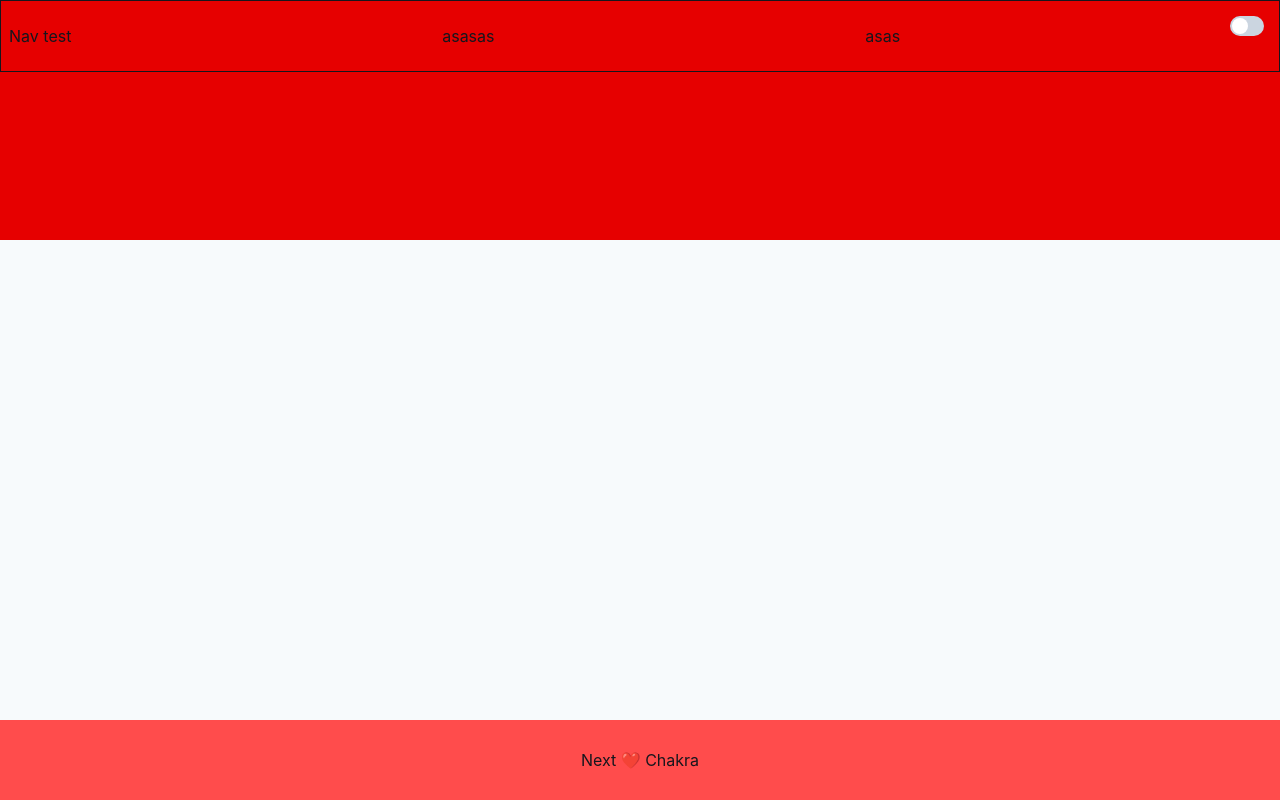
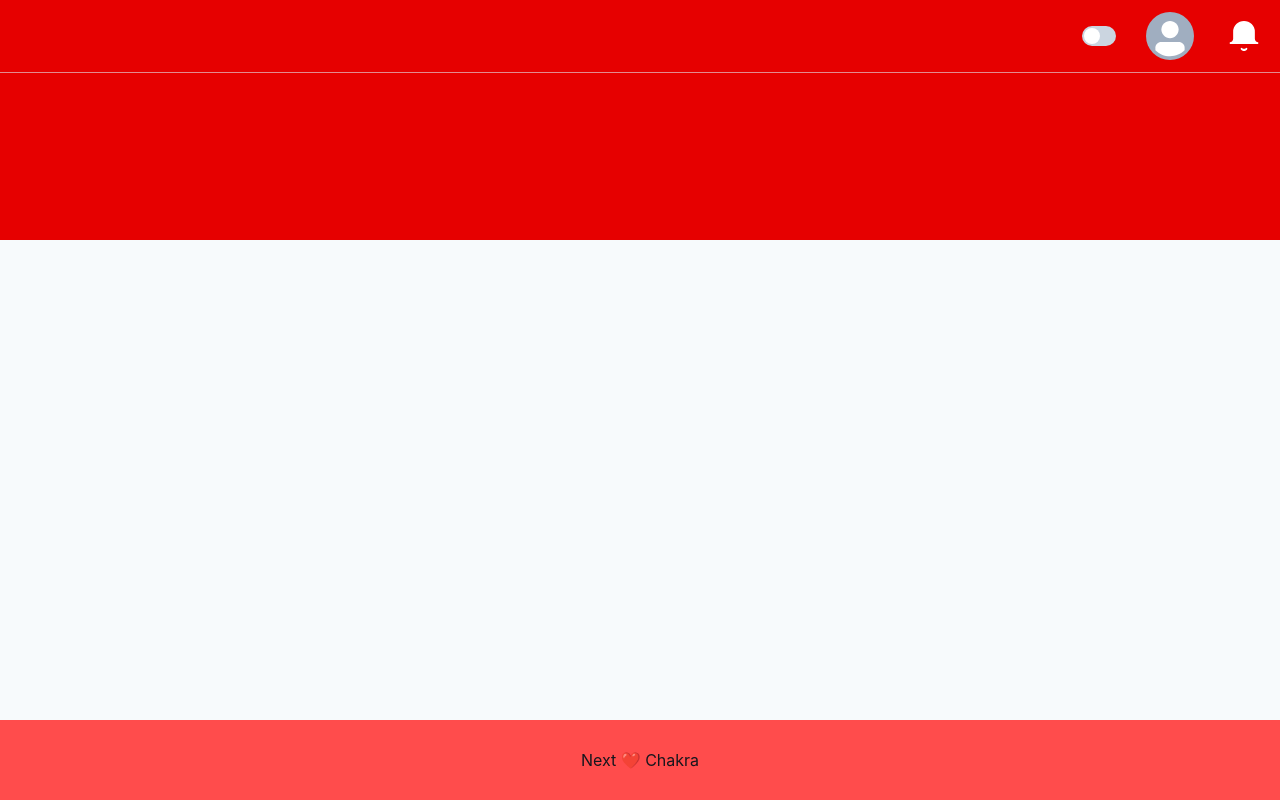
Before and after one commit to risaddex/next-chakra-blog, a Next.js app: page / in a window 1280 px wide. Built offline with nearby package versions, Linux system fonts and the light colour scheme.

Commit message:
Configured linter and prettier

```diff
--- a/src/components/DarkModeSwitch.tsx
+++ b/src/components/DarkModeSwitch.tsx
@@ -1,16 +1,7 @@
-import { useColorMode, Switch } from '@chakra-ui/react'
+import { useColorMode, Switch } from '@chakra-ui/react';
 
 export const DarkModeSwitch = () => {
-  const { colorMode, toggleColorMode } = useColorMode()
-  const isDark = colorMode === 'dark'
-  return (
-    <Switch
-      position="fixed"
-      top="1rem"
-      right="1rem"
-      color="green"
-      isChecked={isDark}
-      onChange={toggleColorMode}
-    />
-  )
-}
+  const { colorMode, toggleColorMode } = useColorMode();
+  const isDark = colorMode === 'dark';
+  return <Switch isChecked={isDark} onChange={toggleColorMode} />;
+};
--- a/src/components/Footer.tsx
+++ b/src/components/Footer.tsx
@@ -1,4 +1,4 @@
-import { Flex, FlexProps } from '@chakra-ui/react'
+import { Flex, FlexProps } from '@chakra-ui/react';
 
 export const Footer = (props: FlexProps) => (
   <Flex
@@ -11,4 +11,4 @@ export const Footer = (props: FlexProps) => (
     bg="red.300"
     {...props}
   />
-)
+);
--- a/src/components/Header/Navbar.tsx
+++ b/src/components/Header/Navbar.tsx
@@ -1,12 +1,35 @@
-import { Flex, Spacer } from '@chakra-ui/react';
+import {
+  Avatar,
+  Flex,
+  IconButton,
+  Spacer,
+  Wrap,
+  WrapItem,
+} from '@chakra-ui/react';
+import React from 'react';
+import { DarkModeSwitch } from '../DarkModeSwitch';
+import { CustomBellIcon } from '../Icons';
 
-export const Navbar = ( ) => (
-  <Flex as="nav" border="1px" w="100vw" h="30%" align="center" px="2">
-    Nav test
-    <Spacer/>
-    asasas
-    <Spacer/>
-    asas
-    <Spacer/>
+export const Navbar = () => (
+  <Flex as="nav" w="100%" h="30%" bg="transparent" align="center" px="4" py="2">
+    <Spacer />
+
+    <Wrap spacing="30px" align="center">
+      <WrapItem>
+        <DarkModeSwitch />
+      </WrapItem>
+
+      <WrapItem>
+        <Avatar />
+      </WrapItem>
+
+      <WrapItem>
+        <IconButton
+          colorScheme="red"
+          aria-label="Notifications"
+          icon={<CustomBellIcon w="8" h="8" />}
+        />
+      </WrapItem>
+    </Wrap>
   </Flex>
-)
+);
--- a/src/components/Header/index.tsx
+++ b/src/components/Header/index.tsx
@@ -1,18 +1,20 @@
-import { Flex, FlexProps } from '@chakra-ui/react';
+import React from 'react';
+import { Divider, Flex, FlexProps } from '@chakra-ui/react';
 import { Navbar } from './Navbar';
-
 
 export function Header(props: FlexProps) {
   return (
     <Flex
       as="header"
+      flexDirection="column"
       mt="0"
       h="30vh"
       w="100vw"
       bg="red.500"
       {...props}
     >
-      <Navbar/>
+      <Navbar />
+      <Divider />
     </Flex>
   );
 }
--- /dev/null
+++ b/src/components/Icons.tsx
@@ -0,0 +1,14 @@
+import { createIcon } from '@chakra-ui/icons';
+
+export const CustomBellIcon = createIcon({
+  displayName: 'CustomBellIcon',
+  viewBox: '0 0 18 18',
+  path: (
+    <path
+      d="M10.384 16.2027C10.2434 16.4452 10.0415 16.6465 9.79858 16.7864C9.55569 16.9263 9.2803 17 9 17C8.7197 17 8.44431 16.9263 8.20142 16.7864C7.95853 16.6465 7.75665 16.4452 7.616 16.2027M17 13.0021H1C1.63652 13.0021 2.24697 12.7492 2.69706 12.2991C3.14714 11.8489 3.4 11.2383 3.4 10.6017V6.60099C3.4 5.11552 3.99 3.69088 5.0402 2.64049C6.09041 1.5901 7.51479 1 9 1C10.4852 1 11.9096 1.5901 12.9598 2.64049C14.01 3.69088 14.6 5.11552 14.6 6.60099V10.6017C14.6 11.2383 14.8529 11.8489 15.3029 12.2991C15.753 12.7492 16.3635 13.0021 17 13.0021Z"
+      stroke="white"
+      strokeLinecap="round"
+      fill="white"
+    />
+  ),
+});
--- a/src/components/Main.tsx
+++ b/src/components/Main.tsx
@@ -1,4 +1,4 @@
-import { Stack, StackProps } from '@chakra-ui/react'
+import { Stack, StackProps } from '@chakra-ui/react';
 
 export const Main = (props: StackProps) => (
   <Stack
@@ -10,4 +10,4 @@ export const Main = (props: StackProps) => (
     px="1rem"
     {...props}
   />
-)
+);
--- a/src/pages/_document.tsx
+++ b/src/pages/_document.tsx
@@ -1,5 +1,5 @@
-import NextDocument, { Html, Head, Main, NextScript } from 'next/document'
-import { ColorModeScript } from '@chakra-ui/react'
+import NextDocument, { Html, Head, Main, NextScript } from 'next/document';
+import { ColorModeScript } from '@chakra-ui/react';
 
 export default class Document extends NextDocument {
   render() {
@@ -13,6 +13,6 @@ export default class Document extends NextDocument {
           <NextScript />
         </body>
       </Html>
-    )
+    );
   }
 }
--- a/src/pages/index.tsx
+++ b/src/pages/index.tsx
@@ -1,25 +1,22 @@
-import {
- Text
-} from '@chakra-ui/react'
-import { Container } from '../components/Container'
-import { DarkModeSwitch } from '../components/DarkModeSwitch'
-import { Footer } from '../components/Footer'
-import { Header } from '../components/Header'
-import { Main } from '../components/Main'
-
+import { Text } from '@chakra-ui/react';
+import React from 'react';
+import { Container } from '../components/Container';
+import { Footer } from '../components/Footer';
+import { Header } from '../components/Header';
+import { Main } from '../components/Main';
 
 const Index = () => (
   <Container height="100vh">
-    <Header/>
-    <Main h="100%">
-      aaaa
-    </Main>
+    <Header />
 
-    <DarkModeSwitch />
-    <Footer m="0" p="0">
+    <Container>
+      <Main h="100%">aaaa</Main>
+    </Container>
+
+    <Footer>
       <Text>Next ❤️ Chakra</Text>
     </Footer>
   </Container>
-)
+);
 
-export default Index
+export default Index;
--- a/src/theme.tsx
+++ b/src/theme.tsx
@@ -1,33 +1,34 @@
-import { extendTheme } from '@chakra-ui/react'
-import { createBreakpoints } from '@chakra-ui/theme-tools'
+import { extendTheme } from '@chakra-ui/react';
+import { createBreakpoints } from '@chakra-ui/theme-tools';
 
-const fonts = { mono: `'Menlo', monospace` }
+const fonts = { mono: `'Menlo', monospace` };
 
 const breakpoints = createBreakpoints({
   sm: '40em',
   md: '52em',
   lg: '64em',
   xl: '80em',
-})
+});
 
 const theme = extendTheme({
-    colors: {
-        black: "#16161D",
-        red: {
-            50: "#ffe1e1",
-            100: "#ffb1b1",
-            200: "#ff7f7f",
-            300: "#ff4c4c",
-            400: "#ff1a1a",
-            500: "#e60000",
-            600: "#b40000",
-            700: "#810000",
-            800: "#500000",
-            900: "#210000",
-        },
+  colors: {
+    black: '#16161D',
+    red: {
+      50: '#ffe1e1',
+      100: '#ffb1b1',
+      200: '#ff7f7f',
+      300: '#ff4c4c',
+      400: '#ff1a1a',
+      500: '#e60000',
+      600: '#b40000',
+      700: '#810000',
+      800: '#500000',
+      900: '#210000',
     },
-    fonts,
-    breakpoints,
+    transparent: 'rgba(194, 77, 77, 0)',
+  },
+  fonts,
+  breakpoints,
 });
 
-export default theme
+export default theme;
```
Also changed, not shown: package.json (+21 -1 lines), src/components/Container.tsx (+6 -6 lines), src/pages/_app.tsx (+5 -5 lines), 2 other files (tests, documents, lock files or other folders).
